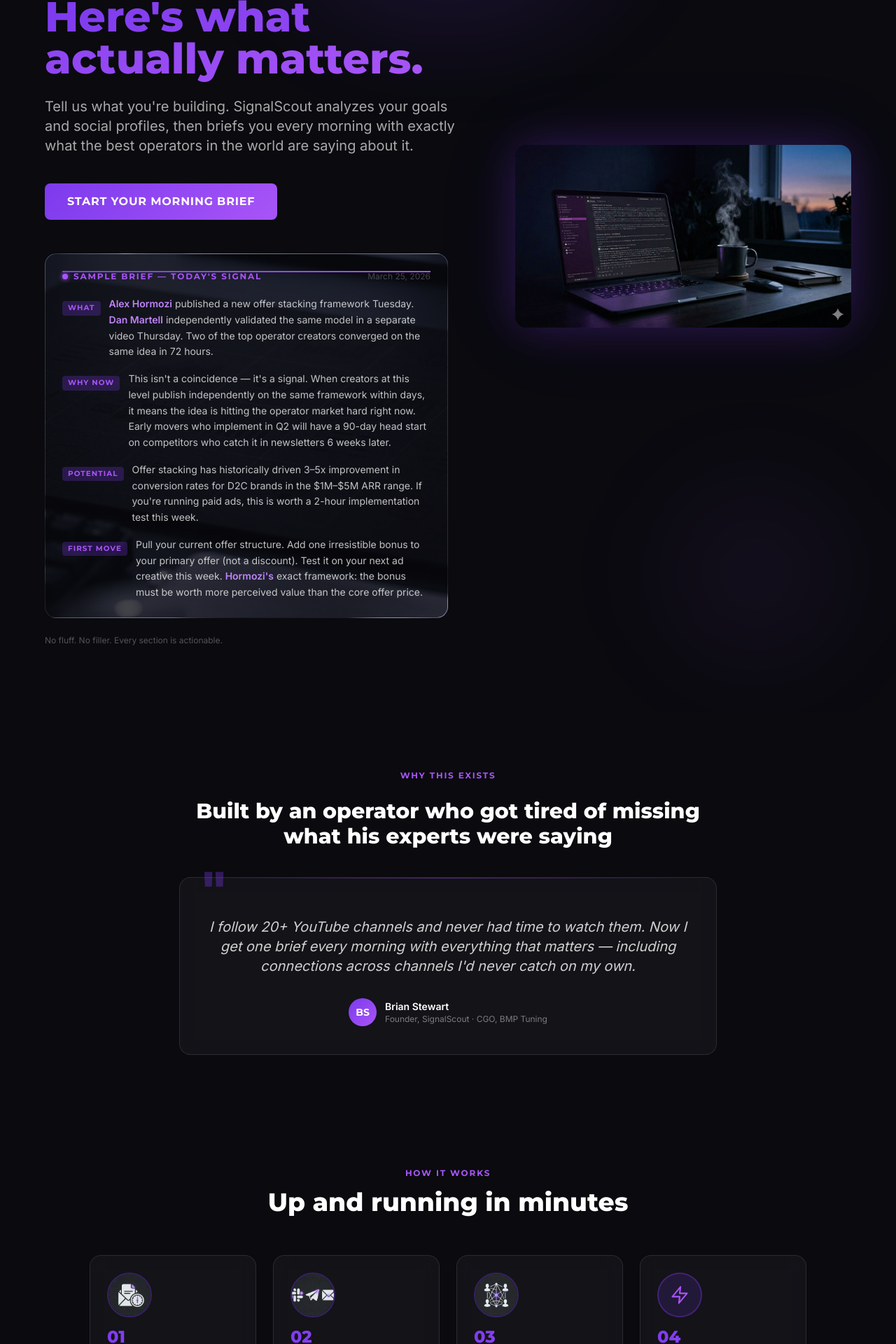
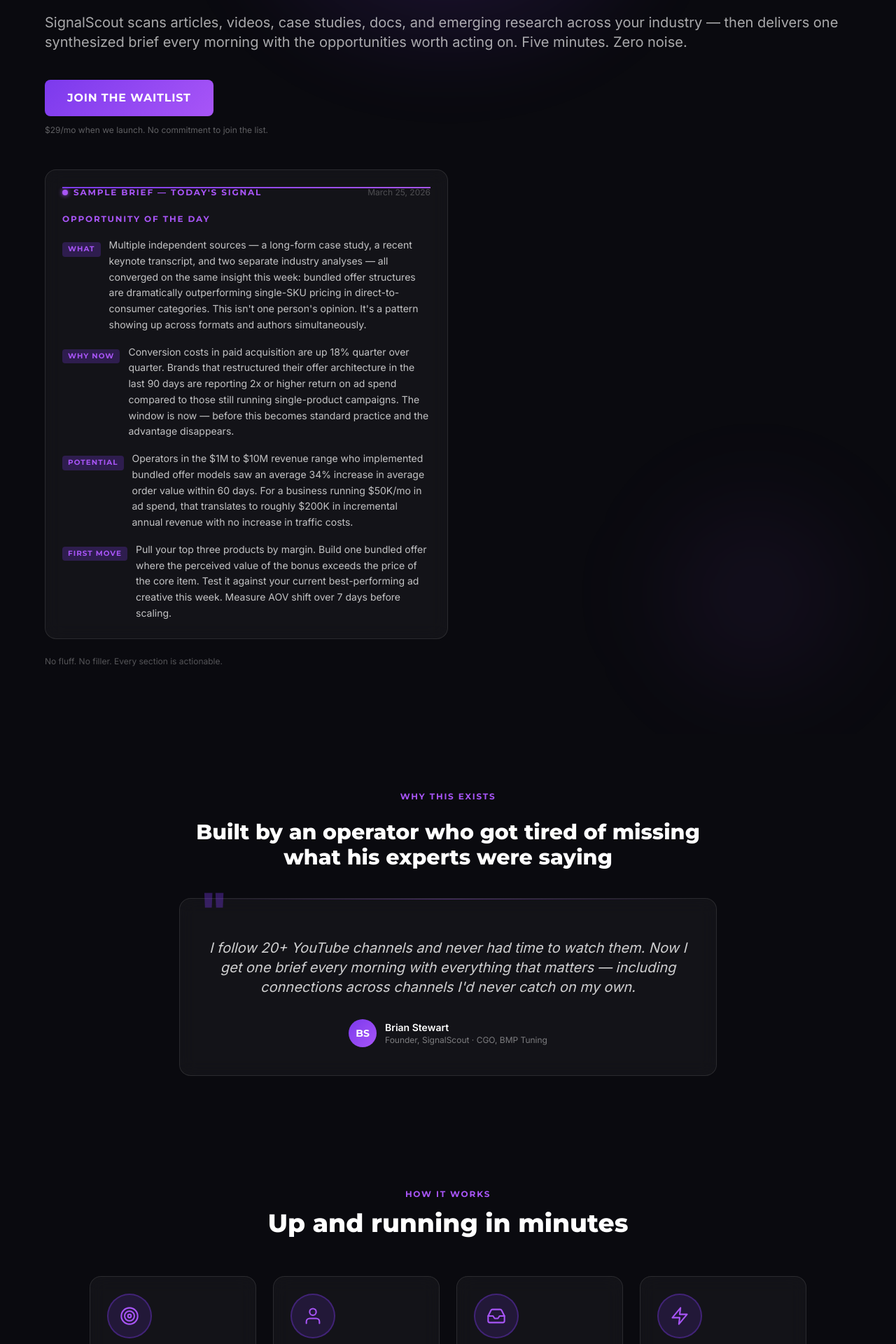
Before and after one commit to brianjstewart/signalscout, a React (Vite) app: page / in a window 1280 px wide. Shown: the part 360-2280 px from the top of the page at 70% size. Built offline with nearby package versions, Linux system fonts and the light colour scheme.

Commit message:
feat: waitlist model, multi-source messaging, icon consistency, hero rewrite

```diff
--- a/src/components/Hero.tsx
+++ b/src/components/Hero.tsx
@@ -12,7 +12,6 @@
       />
 
       <div className="relative max-w-6xl mx-auto w-full">
-        {/* Split layout: text left, image right on desktop */}
         <div className="flex flex-col lg:flex-row items-center gap-12 lg:gap-16">
 
           {/* Left: Text + CTA + Sample Brief */}
@@ -25,40 +24,35 @@
 
             {/* Headline */}
             <h1 className="section-heading text-4xl sm:text-5xl md:text-6xl leading-tight mb-6 text-white">
-              Your experts published new content last night.{' '}
+              The signals that matter hit the internet last night.{' '}
               <span style={{ background: 'linear-gradient(135deg, #7C3AED 0%, #A855F7 100%)', WebkitBackgroundClip: 'text', WebkitTextFillColor: 'transparent', display: 'inline' }}>
-                Here's what actually matters.
+                We found the ones that matter to you.
               </span>
             </h1>
 
             {/* Subheadline */}
             <p className="text-lg md:text-xl text-white/65 max-w-2xl lg:max-w-none mx-auto leading-relaxed mb-10">
-              Tell us what you're building. SignalScout analyzes your goals and social profiles, then briefs you every morning with exactly what the best operators in the world are saying about it.
+              SignalScout scans articles, videos, case studies, docs, and emerging research across your industry — then delivers one synthesized brief every morning with the opportunities worth acting on. Five minutes. Zero noise.
             </p>
 
             {/* Single CTA */}
-            <div className="flex flex-col sm:flex-row gap-4 justify-center lg:justify-start mb-12">
-              <a href="#signup" className="btn-primary text-center">Start Your Morning Brief</a>
+            <div className="flex flex-col sm:flex-row gap-4 justify-center lg:justify-start mb-3">
+              <a href="#waitlist" className="btn-primary text-center">Join the Waitlist</a>
             </div>
 
+            {/* Micro-note */}
+            <p className="text-white/35 text-xs text-center lg:text-left mb-12">
+              $29/mo when we launch. No commitment to join the list.
+            </p>
+
             {/* Sample Brief Card */}
-            <div
-              className="glass-card max-w-xl mx-auto lg:mx-0 p-6 text-left relative overflow-hidden"
-              style={{
-                backgroundImage: 'url(/brief-card-bg.jpg)',
-                backgroundSize: 'cover',
-                backgroundPosition: 'center',
-              }}
-            >
-              {/* Dark overlay for readability */}
-              <div className="absolute inset-0 rounded-xl" style={{ background: 'rgba(10,10,15,0.75)' }} />
-
-              {/* Card content (above overlay) */}
+            <div className="glass-card max-w-xl mx-auto lg:mx-0 p-6 text-left relative overflow-hidden">
+              {/* Card content */}
               <div className="relative z-10">
                 {/* Card accent line */}
                 <div className="absolute top-0 left-0 right-0 h-[2px]" style={{ background: 'linear-gradient(90deg, #7C3AED, #A855F7)' }} />
 
-                <div className="flex items-center justify-between mb-5">
+                <div className="flex items-center justify-between mb-4">
                   <div className="flex items-center gap-2">
                     <div className="w-2 h-2 rounded-full bg-accentLight" style={{ boxShadow: '0 0 6px #A855F7' }} />
                     <span className="section-label text-xs">Sample Brief — Today's Signal</span>
@@ -66,32 +60,32 @@
                   <span className="text-white/25 text-xs">March 25, 2026</span>
                 </div>
 
+                {/* OPPORTUNITY OF THE DAY label */}
+                <div className="mb-4">
+                  <span
+                    className="text-xs font-display uppercase tracking-widest"
+                    style={{ color: '#A855F7', fontWeight: 700, letterSpacing: '0.15em' }}
+                  >
+                    Opportunity of the Day
+                  </span>
+                </div>
+
                 <div className="space-y-4">
                   <BriefRow
                     label="What"
-                    text={
-                      <>
-                        <strong className="text-purple-400">Alex Hormozi</strong> published a new offer stacking framework Tuesday.{' '}
-                        <strong className="text-purple-400">Dan Martell</strong> independently validated the same model in a separate video Thursday. Two of the top operator creators converged on the same idea in 72 hours.
-                      </>
-                    }
+                    text="Multiple independent sources — a long-form case study, a recent keynote transcript, and two separate industry analyses — all converged on the same insight this week: bundled offer structures are dramatically outperforming single-SKU pricing in direct-to-consumer categories. This isn't one person's opinion. It's a pattern showing up across formats and authors simultaneously."
                   />
                   <BriefRow
                     label="Why Now"
-                    text="This isn't a coincidence — it's a signal. When creators at this level publish independently on the same framework within days, it means the idea is hitting the operator market hard right now. Early movers who implement in Q2 will have a 90-day head start on competitors who catch it in newsletters 6 weeks later."
+                    text="Conversion costs in paid acquisition are up 18% quarter over quarter. Brands that restructured their offer architecture in the last 90 days are reporting 2x or higher return on ad spend compared to those still running single-product campaigns. The window is now — before this becomes standard practice and the advantage disappears."
                   />
                   <BriefRow
                     label="Potential"
-                    text="Offer stacking has historically driven 3–5x improvement in conversion rates for D2C brands in the $1M–$5M ARR range. If you're running paid ads, this is worth a 2-hour implementation test this week."
+                    text="Operators in the $1M to $10M revenue range who implemented bundled offer models saw an average 34% increase in average order value within 60 days. For a business running $50K/mo in ad spend, that translates to roughly $200K in incremental annual revenue with no increase in traffic costs."
                   />
                   <BriefRow
                     label="First Move"
-                    text={
-                      <>
-                        Pull your current offer structure. Add one irresistible bonus to your primary offer (not a discount). Test it on your next ad creative this week.{' '}
-                        <strong className="text-purple-400">Hormozi's</strong> exact framework: the bonus must be worth more perceived value than the core offer price.
-                      </>
-                    }
+                    text="Pull your top three products by margin. Build one bundled offer where the perceived value of the bonus exceeds the price of the core item. Test it against your current best-performing ad creative this week. Measure AOV shift over 7 days before scaling."
                   />
                 </div>
               </div>
@@ -101,27 +95,13 @@
             <p className="mt-6 text-white/30 text-xs text-center lg:text-left">No fluff. No filler. Every section is actionable.</p>
           </div>
 
-          {/* Right: Hero Image (desktop only) */}
-          <div className="hidden lg:block flex-shrink-0 w-[420px] xl:w-[480px]">
-            <div className="relative rounded-2xl overflow-hidden" style={{ boxShadow: '0 0 60px rgba(124,58,237,0.25), 0 0 120px rgba(124,58,237,0.1)' }}>
-              <img
-                src="/hero-image.jpg"
-                alt="SignalScout morning intelligence brief on a dark desk at dawn"
-                className="w-full h-auto object-cover"
-                style={{ maxHeight: '580px' }}
-              />
-              {/* Subtle purple tint overlay */}
-              <div className="absolute inset-0 pointer-events-none" style={{ background: 'linear-gradient(135deg, rgba(124,58,237,0.08) 0%, transparent 60%)' }} />
-            </div>
-          </div>
-
         </div>
       </div>
     </section>
   )
 }
 
-function BriefRow({ label, text }: { label: string; text: React.ReactNode }) {
+function BriefRow({ label, text }: { label: string; text: string }) {
   return (
     <div className="flex gap-3 items-start">
       <div className="shrink-0 pt-0.5">
--- a/src/components/HowItWorks.tsx
+++ b/src/components/HowItWorks.tsx
@@ -1,3 +1,4 @@
+import React from 'react'
 import { useReveal } from '../hooks/useReveal'
 
 const steps = [
@@ -5,29 +6,45 @@
     number: '01',
     title: 'Tell us your goals',
     description: 'Complete a 2-minute questionnaire about what you\'re building and where you want to grow.',
-    image: '/icon-goals.jpg',
-    imageAlt: 'Goals questionnaire icon',
+    icon: (
+      <svg width="28" height="28" viewBox="0 0 24 24" fill="none" stroke="#A855F7" strokeWidth="1.8" strokeLinecap="round" strokeLinejoin="round">
+        <circle cx="12" cy="12" r="10"/>
+        <circle cx="12" cy="12" r="6"/>
+        <circle cx="12" cy="12" r="2"/>
+      </svg>
+    ),
   },
   {
     number: '02',
     title: 'Add your social profiles',
     description: 'Share your IG, Facebook, or LinkedIn. We analyze your context to personalize your brief.',
-    image: '/icon-social.jpg',
-    imageAlt: 'Social profiles and network icon',
+    icon: (
+      <svg width="28" height="28" viewBox="0 0 24 24" fill="none" stroke="#A855F7" strokeWidth="1.8" strokeLinecap="round" strokeLinejoin="round">
+        <path d="M20 21v-2a4 4 0 0 0-4-4H8a4 4 0 0 0-4 4v2"/>
+        <circle cx="12" cy="7" r="4"/>
+      </svg>
+    ),
   },
   {
     number: '03',
     title: 'Pick your delivery',
     description: 'Slack Channel, Telegram, or Email. Pick your time window — 4 AM to 10 AM.',
-    image: '/icon-delivery.jpg',
-    imageAlt: 'Delivery options and clock icon',
+    icon: (
+      <svg width="28" height="28" viewBox="0 0 24 24" fill="none" stroke="#A855F7" strokeWidth="1.8" strokeLinecap="round" strokeLinejoin="round">
+        <polyline points="22 12 16 12 14 15 10 15 8 12 2 12"/>
+        <path d="M5.45 5.11L2 12v6a2 2 0 002 2h16a2 2 0 002-2v-6l-3.45-6.89A2 2 0 0016.76 4H7.24a2 2 0 00-1.79 1.11z"/>
+      </svg>
+    ),
   },
   {
     number: '04',
     title: 'First brief in minutes',
     description: 'Not tomorrow. Within minutes of signing up, your personalized intelligence brief is ready.',
-    image: null,
-    imageAlt: null,
+    icon: (
+      <svg width="28" height="28" viewBox="0 0 24 24" fill="none" stroke="#A855F7" strokeWidth="1.8" strokeLinecap="round" strokeLinejoin="round">
+        <polygon points="13 2 3 14 12 14 11 22 21 10 12 10 13 2" />
+      </svg>
+    ),
   },
 ]
 
@@ -52,25 +69,14 @@
         >
           {steps.map((step, i) => (
             <div key={i} className="glass-card p-6 relative group hover:border-accent/40 transition-colors duration-300">
-              {/* Icon: image for steps 1-3, Zap SVG for step 4 */}
+              {/* Icon */}
               <div className="mb-4">
-                {step.image ? (
-                  <img
-                    src={step.image}
-                    alt={step.imageAlt ?? ''}
-                    className="w-16 h-16 rounded-full object-cover"
-                    style={{ border: '2px solid rgba(124,58,237,0.35)' }}
-                  />
-                ) : (
-                  <div
-                    className="w-16 h-16 rounded-full flex items-center justify-center"
-                    style={{ background: 'rgba(124,58,237,0.15)', border: '2px solid rgba(124,58,237,0.35)' }}
-                  >
-                    <svg width="28" height="28" viewBox="0 0 24 24" fill="none" stroke="#A855F7" strokeWidth="1.8" strokeLinecap="round" strokeLinejoin="round">
-                      <polygon points="13 2 3 14 12 14 11 22 21 10 12 10 13 2" />
-                    </svg>
-                  </div>
-                )}
+                <div
+                  className="w-16 h-16 rounded-full flex items-center justify-center"
+                  style={{ background: 'rgba(124,58,237,0.15)', border: '2px solid rgba(124,58,237,0.35)' }}
+                >
+                  {step.icon}
+                </div>
               </div>
 
               {/* Step number */}
--- a/src/components/Pricing.tsx
+++ b/src/components/Pricing.tsx
@@ -94,8 +94,8 @@
               ))}
             </ul>
 
-            <a href="#signup" className="btn-primary w-full text-center block">
-              Start Your Morning Brief
+            <a href="#waitlist" className="btn-primary w-full text-center block">
+              Join the Waitlist
             </a>
 
             <p className="text-center text-white/30 text-xs mt-4">No contracts. No setup fees. Cancel anytime.</p>
--- a/src/components/SignupForm.tsx
+++ b/src/components/SignupForm.tsx
@@ -130,8 +130,8 @@
       >
         <div className="text-center mb-10">
           <p className="section-label mb-3">Get Started</p>
-          <h2 className="section-heading text-3xl sm:text-4xl text-white mb-3">Start Your Morning Brief</h2>
-          <p className="text-white/50">$29/mo. Your first brief arrives within minutes.</p>
+          <h2 className="section-heading text-3xl sm:text-4xl text-white mb-3">Reserve Your Brief</h2>
+          <p className="text-white/50">SignalScout is launching soon. Be first in line.</p>
         </div>
 
         <form onSubmit={handleSubmit} className="glass-card p-8 space-y-5 relative overflow-hidden">
@@ -288,7 +288,7 @@
                 </svg>
                 Submitting...
               </span>
-            ) : 'Get My First Brief Now'}
+            ) : 'Join the Waitlist'}
           </button>
 
           <p className="text-center text-white/30 text-xs">$29/mo · Cancel anytime · No contracts</p>
--- a/src/components/WaitlistForm.tsx
+++ b/src/components/WaitlistForm.tsx
@@ -3,19 +3,35 @@
 import { supabase } from '../lib/supabase'
 import { useReveal } from '../hooks/useReveal'
 
+const checkboxOptions = [
+  "I'm spending too much time consuming content and not enough acting on it",
+  "I keep missing important industry shifts until it's too late",
+  "I want to know what's working for other operators in my space right now",
+  "I need a faster way to brief myself (or my team) every morning",
+  "I'm interested in cross-source pattern detection (not just single-article summaries)",
+  "I heard about it from someone I trust",
+]
+
 export default function WaitlistForm() {
   const [name, setName] = useState('')
   const [email, setEmail] = useState('')
-  const [reason, setReason] = useState('')
+  const [checkedOptions, setCheckedOptions] = useState<string[]>([])
   const [submitted, setSubmitted] = useState(false)
   const [loading, setLoading] = useState(false)
   const [error, setError] = useState('')
   const ref = useReveal()
 
+  function toggleOption(option: string) {
+    setCheckedOptions(prev =>
+      prev.includes(option) ? prev.filter(o => o !== option) : [...prev, option]
+    )
+  }
+
   async function handleSubmit(e: FormEvent) {
     e.preventDefault()
     setError('')
     setLoading(true)
+    const reason = checkedOptions.join(', ')
     try {
       const { error: dbError } = await supabase.from('signalscout_waitlist').insert([{
         full_name: name,
@@ -54,8 +70,8 @@
       >
         <div className="text-center mb-8">
           <p className="section-label mb-3">Waitlist</p>
-          <h2 className="section-heading text-2xl sm:text-3xl text-white mb-2">Not ready yet?</h2>
-          <p className="text-white/50 text-sm">Reserve your spot. We'll reach out when it's time.</p>
+          <h2 className="section-heading text-2xl sm:text-3xl text-white mb-2">Reserve your brief.</h2>
+          <p className="text-white/50 text-sm">SignalScout is launching soon. Join the waitlist and be first to get your daily intelligence brief.</p>
         </div>
 
         <form onSubmit={handleSubmit} className="glass-card p-6 space-y-4 relative overflow-hidden">
@@ -86,13 +102,40 @@
           </div>
 
           <div>
-            <label className="form-label">What drew you to SignalScout?</label>
-            <textarea
-              className="form-field min-h-[80px] resize-none"
-              placeholder="I'm tired of missing content from creators I follow..."
-              value={reason}
-              onChange={e => setReason(e.target.value)}
-            />
+            <label className="form-label mb-3 block">What drew you to SignalScout? (select all that apply)</label>
+            <div className="space-y-2.5">
+              {checkboxOptions.map((option) => (
+                <label
+                  key={option}
+                  className="flex items-start gap-3 cursor-pointer group"
+                >
+                  <div className="relative shrink-0 mt-0.5">
+                    <input
+                      type="checkbox"
+                      className="sr-only"
+                      checked={checkedOptions.includes(option)}
+                      onChange={() => toggleOption(option)}
+                    />
+                    <div
+                      className="w-5 h-5 rounded transition-all duration-150 flex items-center justify-center"
+                      style={{
+                        background: checkedOptions.includes(option) ? 'rgba(124,58,237,0.35)' : 'rgba(255,255,255,0.06)',
+                        border: checkedOptions.includes(option) ? '1.5px solid #A855F7' : '1.5px solid rgba(255,255,255,0.2)',
+                      }}
+                    >
+                      {checkedOptions.includes(option) && (
+                        <svg width="10" height="8" viewBox="0 0 10 8" fill="none">
+                          <path d="M1 4l2.5 2.5L9 1" stroke="#A855F7" strokeWidth="1.5" strokeLinecap="round" strokeLinejoin="round" />
+                        </svg>
+                      )}
+                    </div>
+                  </div>
+                  <span className="text-white/65 text-sm leading-snug group-hover:text-white/85 transition-colors duration-150">
+                    {option}
+                  </span>
+                </label>
+              ))}
+            </div>
           </div>
 
           {error && (
```
Also changed, not shown: src/components/DeliveryOptions.tsx (+0 -10 lines), src/components/FAQ.tsx (+4 -4 lines).
